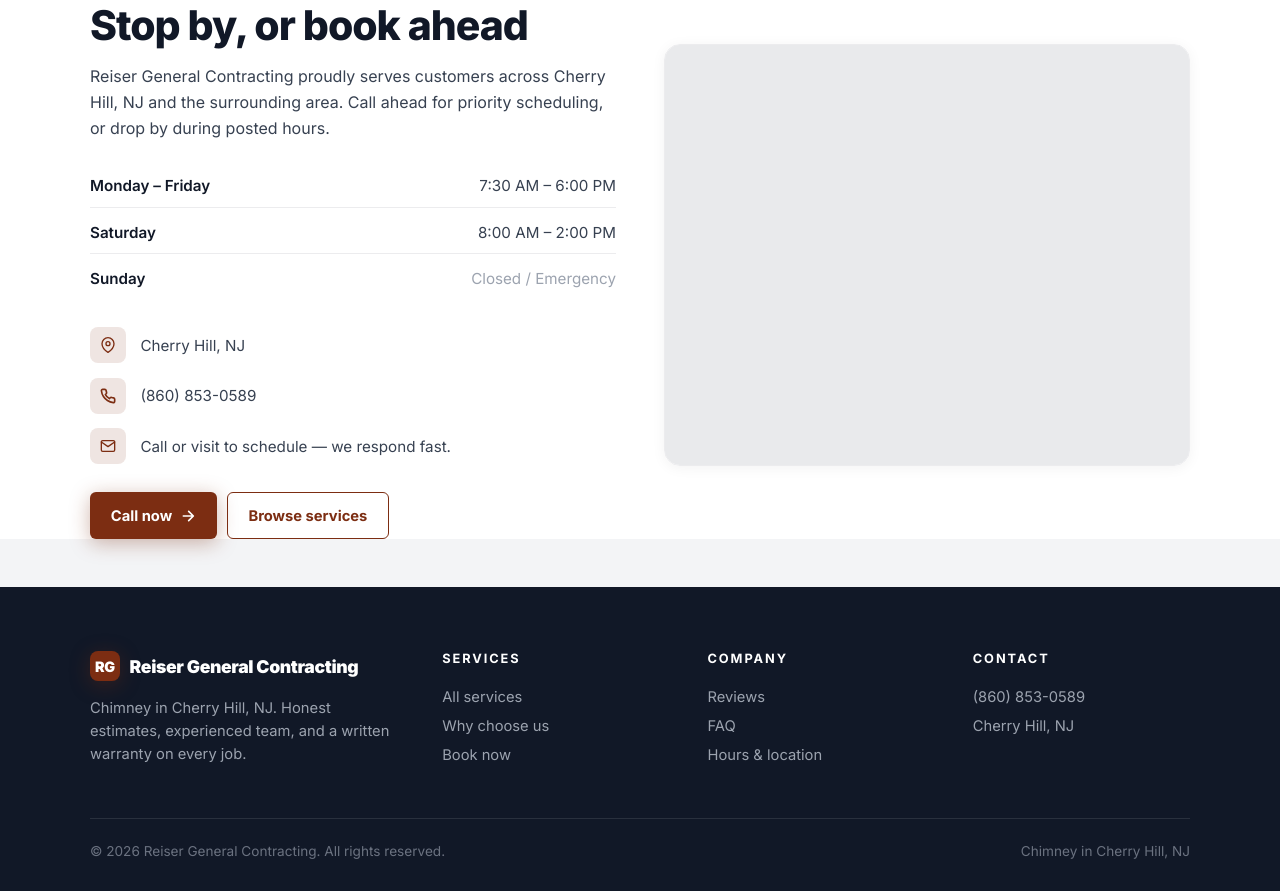
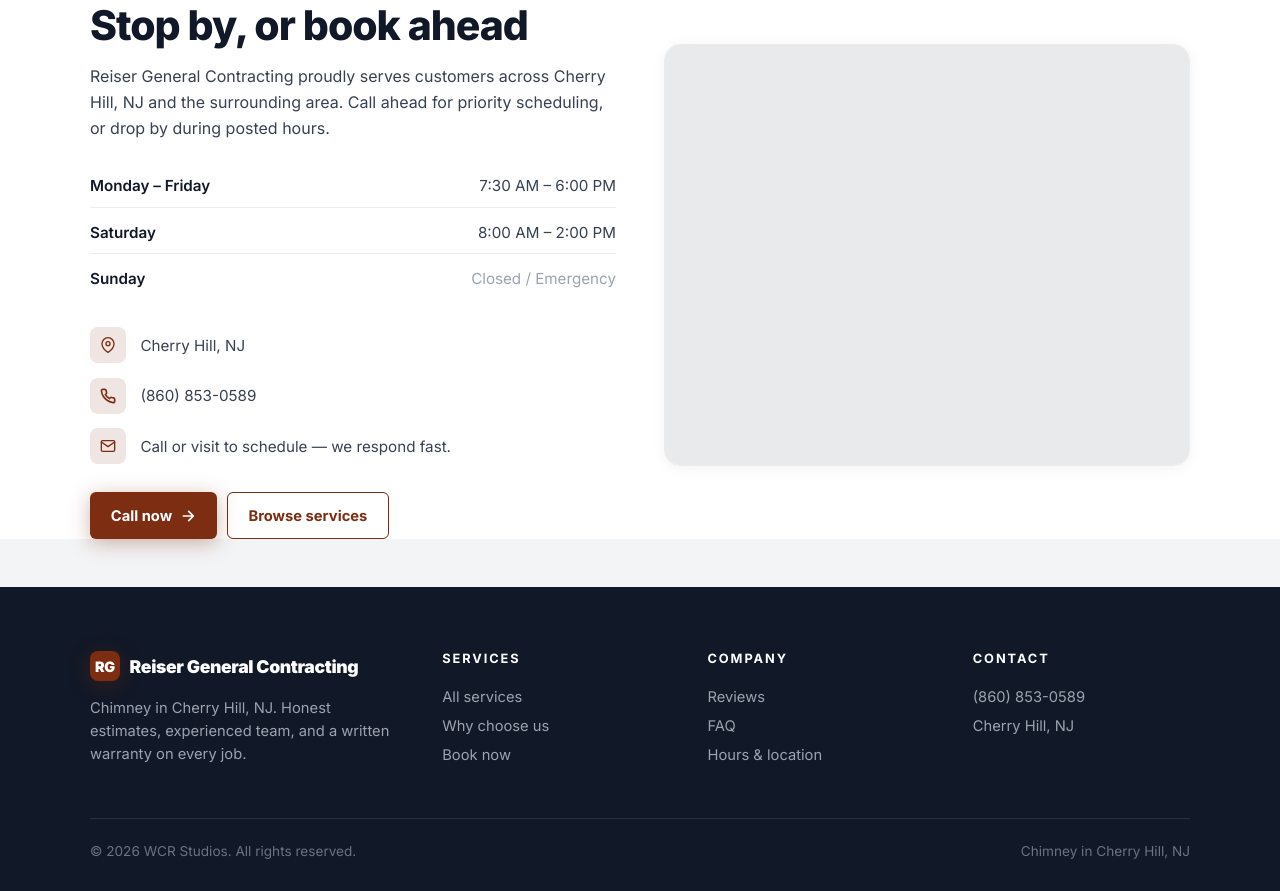
Before and after one commit to Wrenbjor/trades--reiser-general-contracting, a plain HTML site: page index.html in a window 1280 px wide. Shown: the part 4335-5226 px from the top of the page. Drawn offline with nearby package versions, Linux system fonts and the light colour scheme; no server answers.

Commit message:
Update site

```diff
--- a/index.html
+++ b/index.html
@@ -573,7 +573,7 @@ footer{background:#111827;color:#cbd5d1;padding:4rem 2rem 2rem}
     </div>
   </div>
   <div class="foot-bottom">
-    <div>&copy; 2026 Reiser General Contracting. All rights reserved.</div>
+    <div>&copy; 2026 WCR Studios. All rights reserved.</div>
     <div>Chimney in Cherry Hill, NJ</div>
   </div>
 </footer>
```
